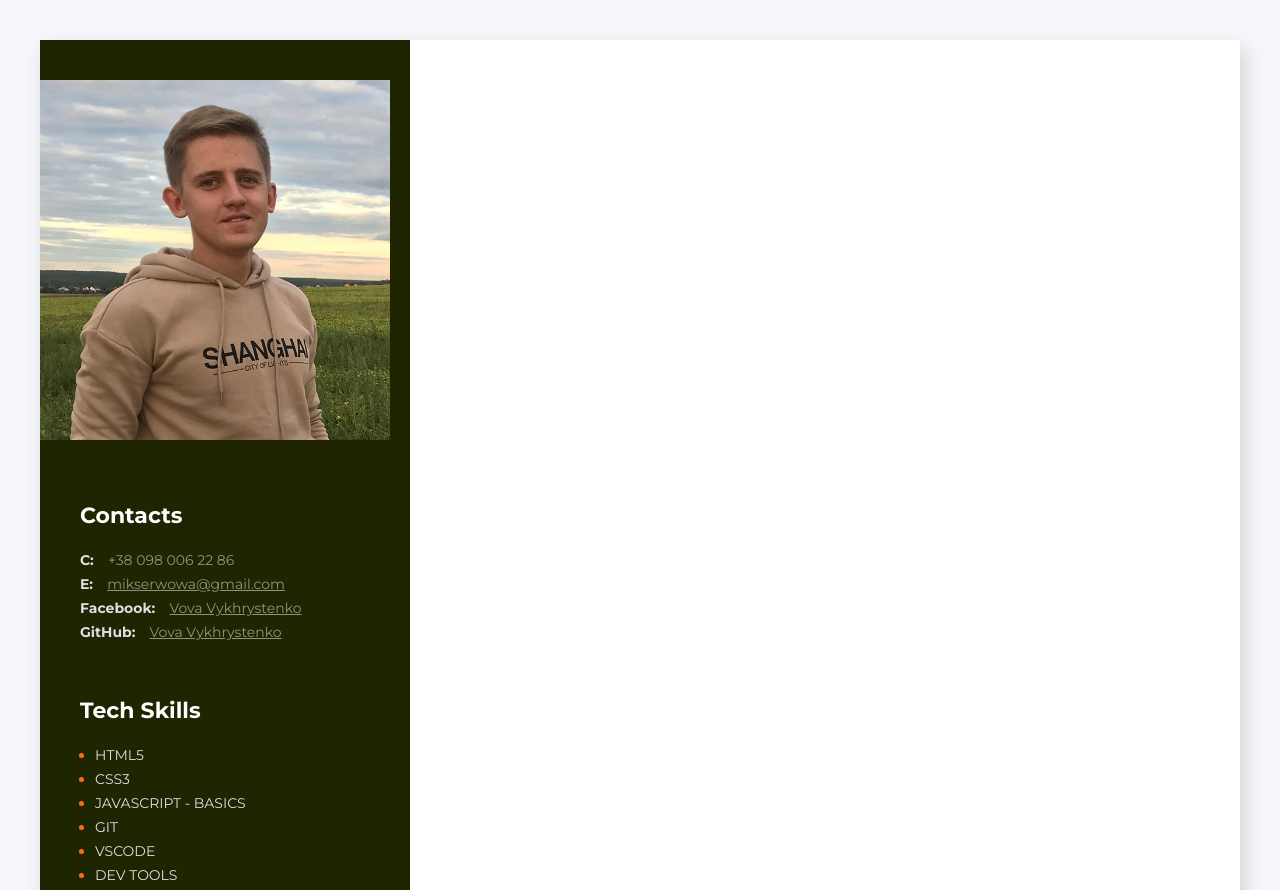
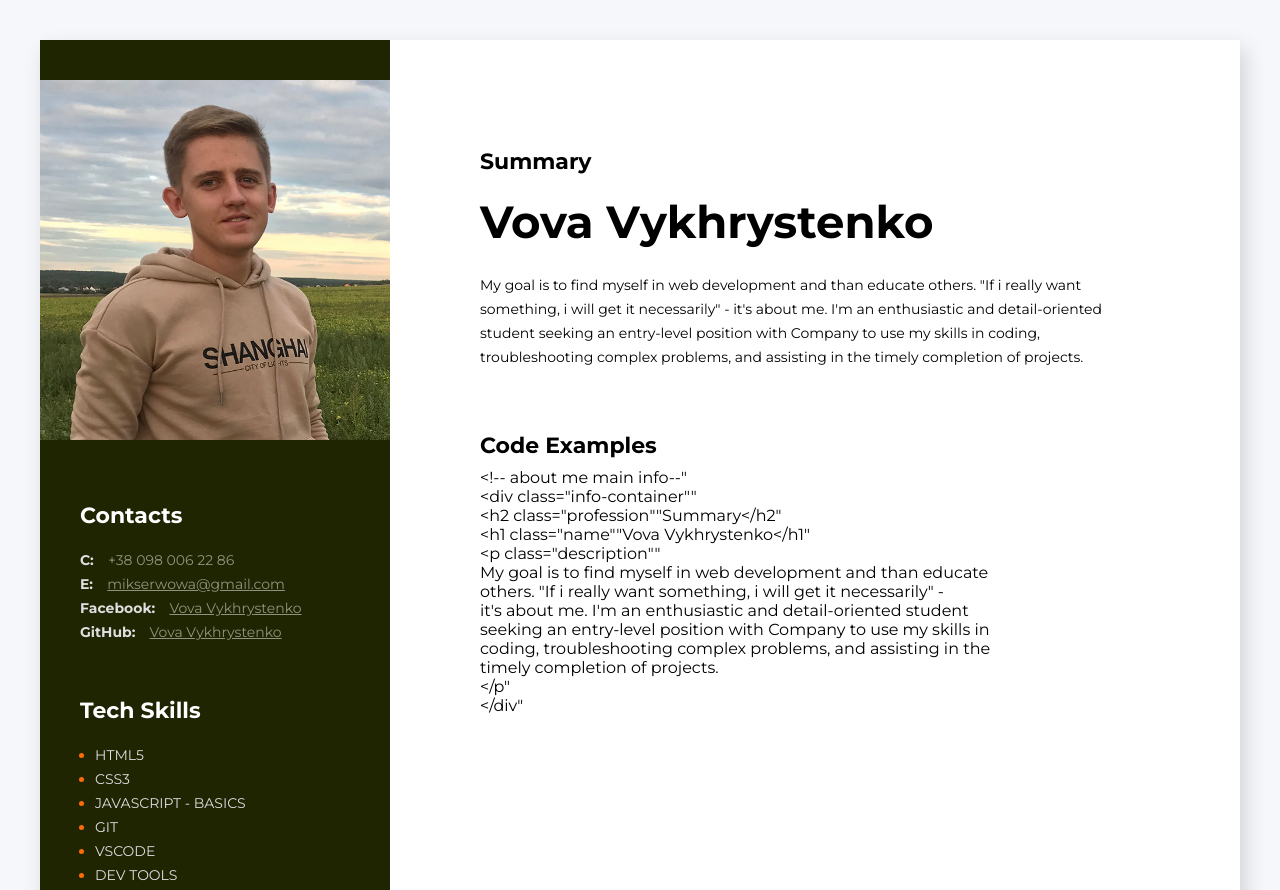
Before and after one commit to mikser93/rsschool-cv, a plain HTML site: page index.html in a window 1280 px wide. Shown: the top 890 px of the page. Drawn offline with Linux system fonts and the light colour scheme.

Commit message:
feat: add about me/projects container

```diff
--- a/index.html
+++ b/index.html
@@ -100,3 +100,38 @@
           </div>
         </div>
       </aside>
+<!-- about me container -->
+      <div class="about-me-conteiner">
+        <!-- about me main info-->
+        <div class="info-container">
+          <h2 class="profession">Summary</h2>
+          <h1 class="name">Vova Vykhrystenko</h1>
+          <p class="description">
+            My goal is to find myself in web development and than educate
+            others. "If i really want something, i will get it necessarily" -
+            it's about me. I'm an enthusiastic and detail-oriented student
+            seeking an entry-level position with Company to use my skills in
+            coding, troubleshooting complex problems, and assisting in the
+            timely completion of projects.
+          </p>
+        </div>
+
+        <!--projects container-->
+        <div class="projects-container">
+          <h2 class="about-me-title-1">Code Examples</h2>
+          <p>
+            &lt;!-- about me main info--&quot; <br />
+            &lt;div class="info-container"&quot; <br />
+            &lt;h2 class="profession"&quot;Summary&lt;/h2&quot; <br />
+            &lt;h1 class="name"&quot;Vova Vykhrystenko&lt;/h1&quot; <br />
+            &lt;p class="description"&quot; <br />
+            My goal is to find myself in web development and than educate<br />
+            others. "If i really want something, i will get it necessarily" -<br />
+            it's about me. I'm an enthusiastic and detail-oriented student<br />
+            seeking an entry-level position with Company to use my skills in<br />
+            coding, troubleshooting complex problems, and assisting in the<br />
+            timely completion of projects. <br />
+            &lt;/p&quot; <br />
+            &lt;/div&quot; <br />
+          </p>
+        </div>
```
